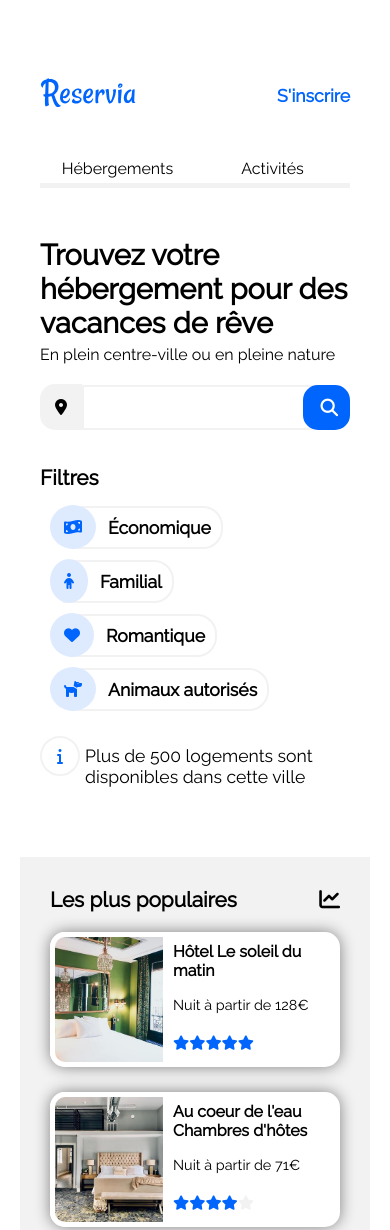
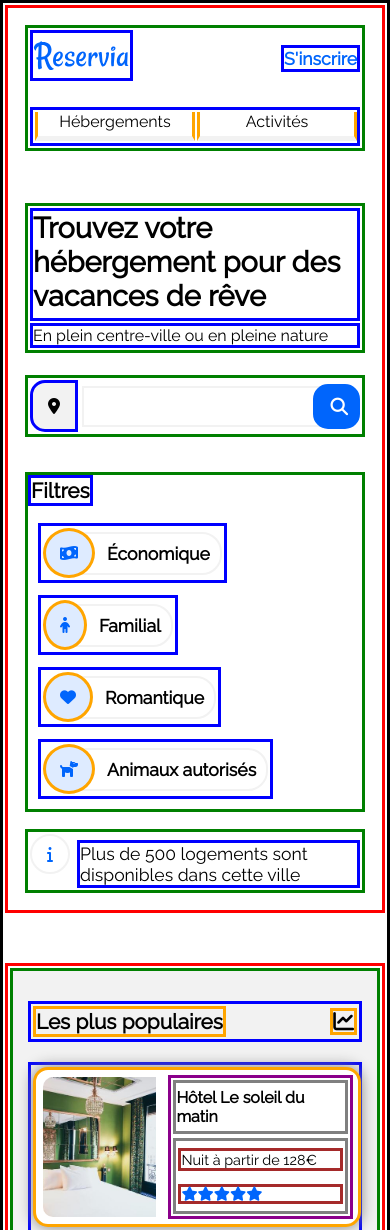
Before and after one commit to Ffedronic/FelixFedronic_2_16022021, a plain HTML site: page html/index.html in a window 390 px wide. Shown: the top 1230 px of the page. Drawn offline with Linux system fonts and the light colour scheme.

Commit message:
modification css

```diff
--- a/css/style.css
+++ b/css/style.css
@@ -1,6 +1,6 @@
 /*border*/
 
-/*.border {
+.border {
 	border: 3px solid black;
     margin: 2px;
     box-sizing: border-box;
@@ -33,7 +33,8 @@
 .brown {
     border-color: brown;
 }
-*/
+
+
 
 /*main style*/
 
@@ -65,7 +66,6 @@
     display: flex;
     flex-direction: column;
     margin-bottom: 50px ;
-    margin-top: 50px;
 }
 
 /*header--nav*/
@@ -450,7 +450,6 @@
 
 .activity__block {
     margin-top: 25px;
-    margin-bottom: 25px;
     box-sizing: border-box;
     display: flex;
     flex-direction: column;
@@ -572,21 +571,19 @@
 
     .container {
         width: auto;
+        margin: 0px;
     }
 
-    /*header*/
-
     .header {
-        padding: 20px;
+        padding: 15px;
     }
-
     .nav {
         display: block;
         position: relative;
     }
 
     .menu {
-        margin-top: 40px;
+        margin-top: 20px;
     }
 
     .menu__item {
@@ -642,8 +639,24 @@
         border-radius: 0px;
     }
 
+    .most_pop_hosting__group__title {
+        margin: 30px 15px 20px 15px;
+    }
+
+    .most_pop_hosting__card__group {
+        margin: 0px 15px 0px 15px;
+    }
+
     .most_pop_hosting__card {
         margin-bottom: 25px;
+    }
+
+    .most_pop_hosting__card__image {
+        height: 150px;
+    }
+
+    .most_pop_hosting__card__image img {
+        height: 100%;
     }
 
     .most_pop_hosting__card__title {
@@ -656,9 +669,17 @@
         background-color: white;
     }
 
+    .hosting__list__title {
+        margin: 30px 15px 20px 15px;
+    }
+
+    .hosting__list__group_card {
+        margin: 0px 15px 0px 15px;
+    }
+
     .hosting__list__card {
         width: 100%;
-        margin-bottom: 25px;
+        margin: 0px 0px 25px 0px;
     }
 
     .hosting__list__card__image {
@@ -680,11 +701,15 @@
         margin-bottom: 10px;
     }
 
+    .hosting__list__card__more {
+        margin : 0px 0px 20px 15px ;
+    }
+
     /*activity*/
 
     .activity__block {
         width: auto;
-       padding: 30px;
+       padding: 15px;
     }
 
     .activity__card__group {
@@ -734,6 +759,14 @@
 
     .header {
         padding: 20px;
+    }
+
+    .menu {
+        justify-content: center;
+    }
+
+    .menu__item {
+        text-align: center;
     }
 
     .search-bar__input {
--- /dev/null
+++ b/css/test.css
@@ -0,0 +1,28 @@
+.nav {
+    display: block;
+    position: relative;
+}
+
+.menu {
+    margin-top: 40px;
+}
+
+.menu__item {
+    text-align: center;
+    width: 400px;
+    margin-right: 0px;
+    padding: 0px 10px 5px 10px;
+    border-top: none;
+    border-bottom: 5px #F2F2F2 solid;
+}
+
+.menu__item:hover {
+    border-top: none;
+    border-bottom: 5px #0065FC solid;
+}
+
+.menu__signup {
+    position: absolute;
+    top : 15px ;
+    right: 0px ;
+}
```
